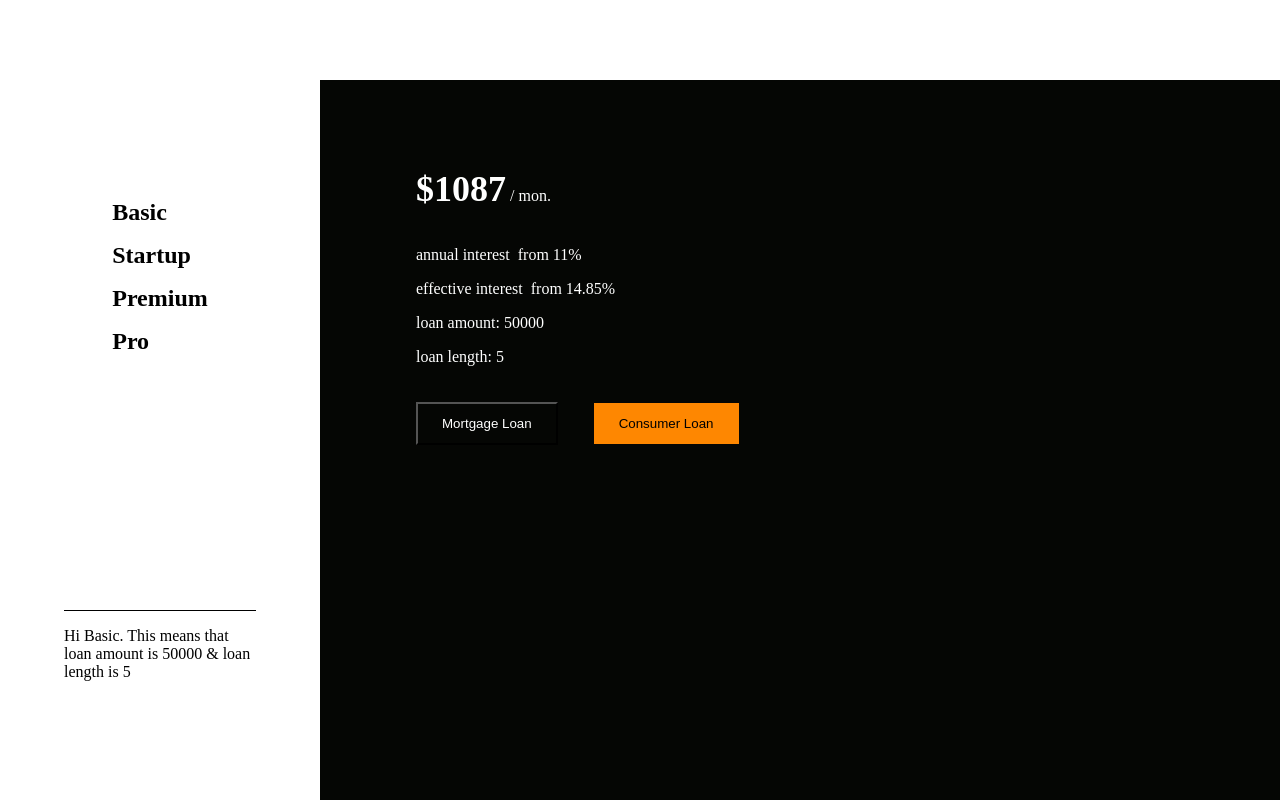
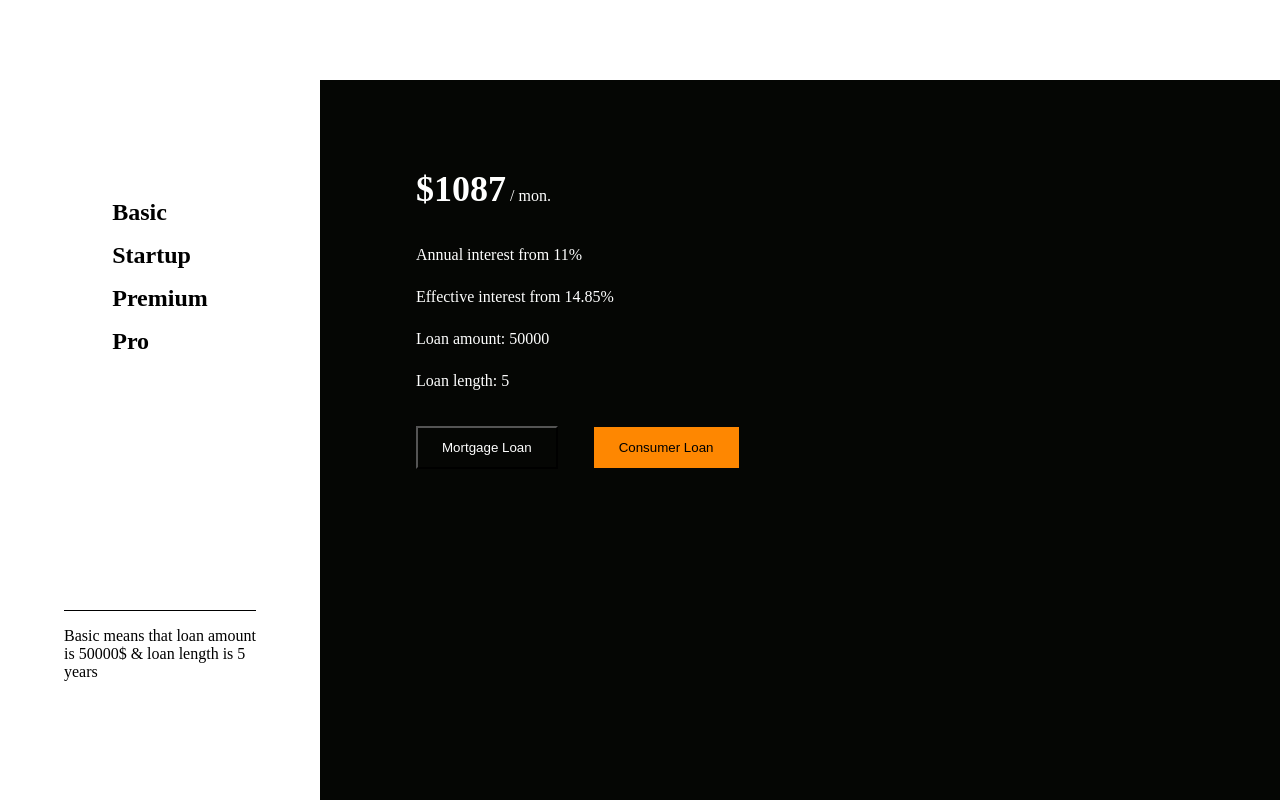
Before and after one commit to nikaareshidze/Loan-Calculator, a React (Vite) app: page / in a window 1280 px wide. Built offline with nearby package versions, Linux system fonts and the light colour scheme.

Commit message:
fix: design

```diff
--- a/src/components/loan-details-and-type/LoanDetails.tsx
+++ b/src/components/loan-details-and-type/LoanDetails.tsx
@@ -53,24 +53,22 @@ export default function LoanDetails() {
           fontWeight: "normal",
           display: "flex",
           flexDirection: "column",
-          gap: "16px",
+          gap: "24px",
           marginTop: "36px",
         }}
       >
         <p>
-          annual interest
-          <span style={{ marginLeft: "8px" }}>
-            {loanType == "Mortgage Loan" ? "from 11%" : "from 9%"}
-          </span>
+          {`Annual interest `}
+          <span>{loanType == "Mortgage Loan" ? "from 11%" : "from 9%"}</span>
         </p>
         <p>
-          effective interest
-          <span style={{ marginLeft: "8px" }}>
+          {`Effective interest `}
+          <span>
             {loanType == "Mortgage Loan" ? "from 14.85%" : "from 18.5%"}
           </span>
         </p>
-        <p>loan amount: {loanAmount}</p>
-        <p>loan length: {loanLength}</p>
+        <p>Loan amount: {loanAmount}</p>
+        <p>Loan length: {loanLength}</p>
       </div>
     </div>
   );
--- a/src/components/loan-properties-and-description/LoanDescription.tsx
+++ b/src/components/loan-properties-and-description/LoanDescription.tsx
@@ -16,13 +16,13 @@ export default function LoanDescription() {
       }}
     >
       {loanProperty == "Basic"
-        ? `Hi Basic. This means that loan amount is 50000 & loan length is 5`
+        ? `Basic means that loan amount is 50000$ & loan length is 5 years`
         : loanProperty == "Startup"
-        ? "Hi Startup. This means that loan amount is 500000 & loan length is 10"
+        ? "Startup means that loan amount is 500000$ & loan length is 10 years"
         : loanProperty == "Premium"
-        ? "Hi Premium. This means that loan amount is 1000000 & loan length is 15"
+        ? "Premium means that loan amount is 1000000$ & loan length is 15 years"
         : loanProperty == "Pro"
-        ? "Hi Pro. This means that loan amount is 20000000 & loan length is 20"
+        ? "Pro means that loan amount is 20000000$ & loan length is 20 years"
         : ""}
     </div>
   );
--- a/src/components/loan-properties-and-description/LoanProperties.tsx
+++ b/src/components/loan-properties-and-description/LoanProperties.tsx
@@ -1,3 +1,4 @@
+import { useState } from "react";
 import { useDispatch } from "react-redux";
 import {
   setLoanProperty,
```
